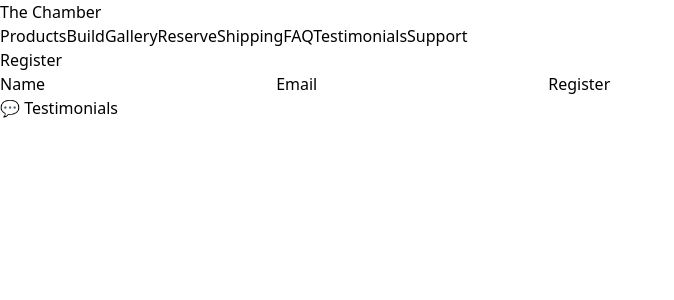
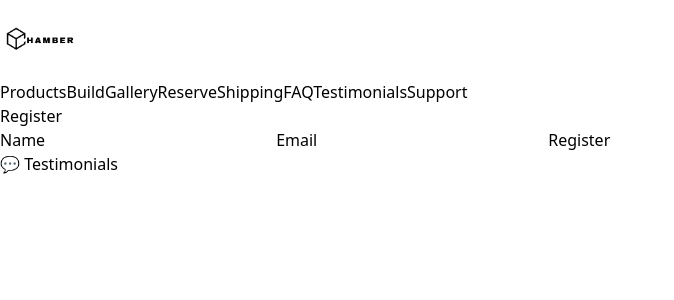
Before and after one commit to ChamberDel/chamber-site-v3, a React (Vite) app: page /register in a window 1280 px wide. Shown: the top 300 px of the page, without its empty margins (0-674 px from the left). Built offline with nearby package versions, Linux system fonts and the light colour scheme.

Commit message:
App.jsx & Navbar

```diff
--- a/src/components/Navbar.jsx
+++ b/src/components/Navbar.jsx
@@ -6,8 +6,12 @@ const Navbar = () => {
   return (
     <nav className="fixed top-0 left-0 right-0 bg-white shadow-md z-50">
       <div className="max-w-7xl mx-auto px-4 py-3 flex justify-between items-center">
-        <Link to="/" className="text-xl font-bold text-gray-900">
-          The Chamber
+        <Link to="/">
+          <img
+            src="/chamber-logo.png"
+            alt="The Chamber Logo"
+            style={{ height: "80px" }}
+          />
         </Link>
         <div className="space-x-6">
           <Link to="/chamber-products" className="text-gray-700 hover:text-blue-600">
```
